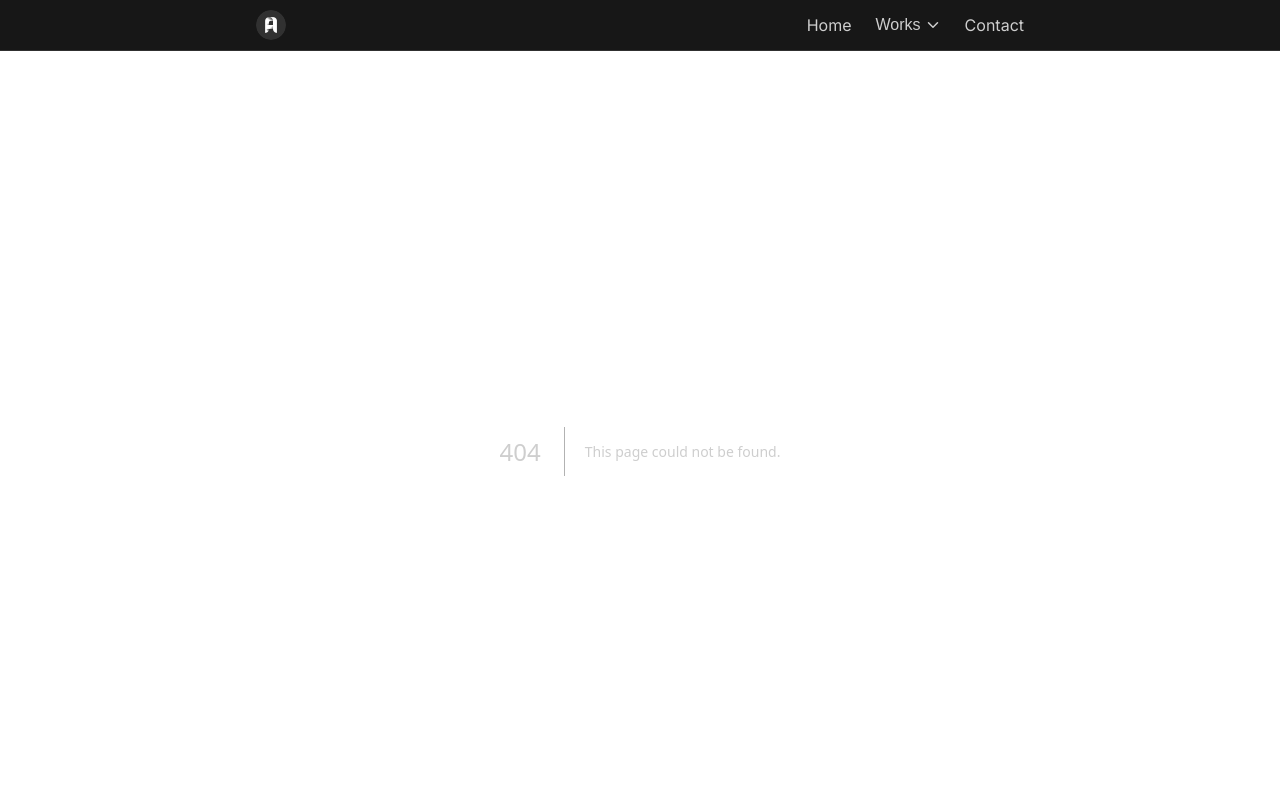
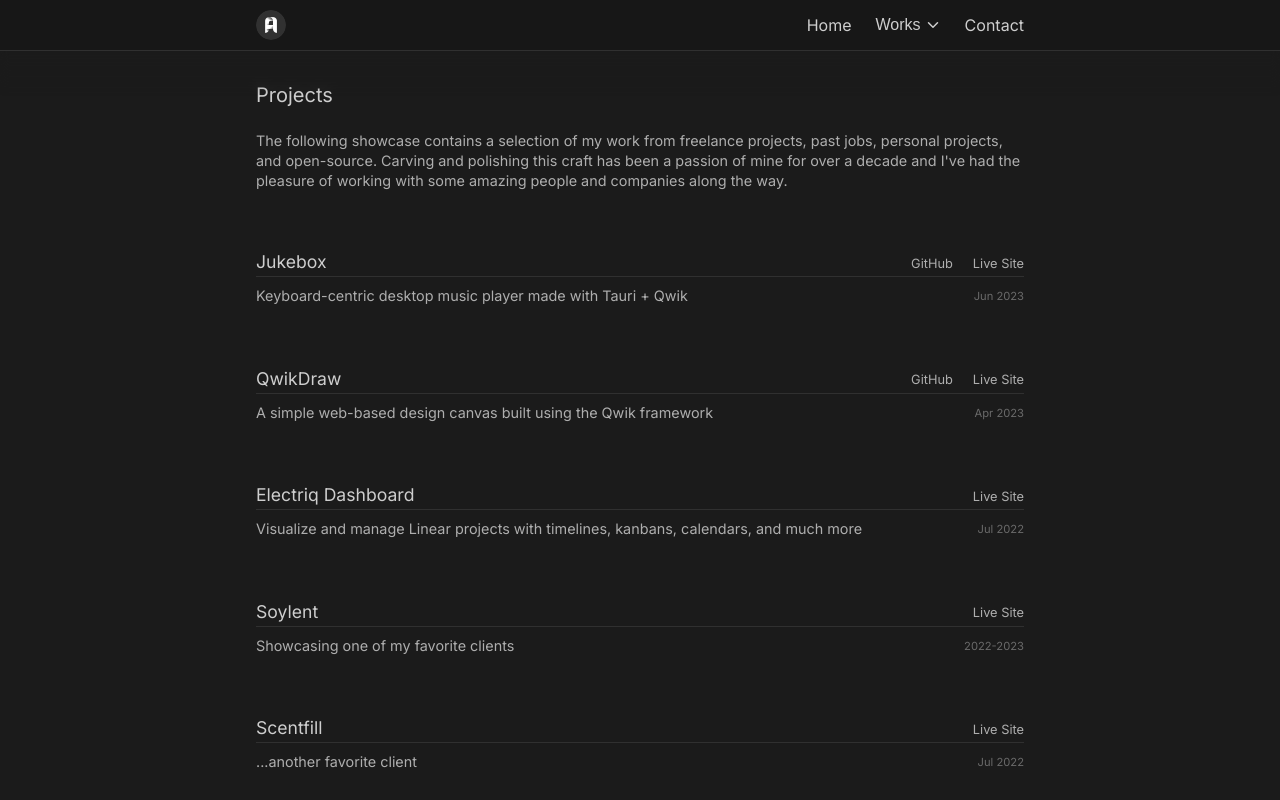
Before and after one commit to christiananagnostou/www, a Next.js app: page /projects in a window 1280 px wide. Before the commit this address had no page. Shown: the top 800 px of the page. Built offline with nearby package versions, Linux system fonts and the light colour scheme.

Commit message:
component markup cleanup

```diff
--- a/components/Nav.tsx
+++ b/components/Nav.tsx
@@ -23,7 +23,7 @@ const categories: Category[] = [
   {
     title: 'Works',
     subLinks: [
-      { href: '/websites', title: 'Websites' },
+      { href: '/projects', title: 'Projects' },
       { href: '/art', title: 'Photography' },
       { href: '/bookmarklets', title: 'Bookmarklets' },
       { href: '/articles', title: 'Articles' },
--- a/pages/art.tsx
+++ b/pages/art.tsx
@@ -28,7 +28,7 @@ const Art = (props: Props) => {
         <meta name="viewport" content="width=device-width, initial-scale=1" />
       </Head>
 
-      <Container id="work" variants={pageAnimation} initial="hidden" animate="show" exit="exit">
+      <Container variants={pageAnimation} initial="hidden" animate="show" exit="exit">
         <Heading variants={fade}>
           <h1>Photography</h1>
           <p>
--- a/pages/lab.tsx
+++ b/pages/lab.tsx
@@ -15,7 +15,7 @@ export default function lab() {
         <meta name="viewport" content="width=device-width, initial-scale=1" />
       </Head>
 
-      <LabItems id="work" variants={pageAnimation} initial="hidden" animate="show" exit="exit">
+      <LabItems variants={pageAnimation} initial="hidden" animate="show" exit="exit">
         {/* Gantt */}
         <Item variants={fade}>
           <DateStyle>May 2024</DateStyle>
--- a/pages/websites.tsx
+++ b/pages/projects.tsx
@@ -8,22 +8,22 @@ import { ProjectState } from '../lib/projects'
 
 type Props = {}
 
-export default function websites({}: Props) {
+export default function projects({}: Props) {
   return (
     <>
       <Head>
-        <title>Works</title>
+        <title>Projects</title>
         <meta name="description" content="Christian Anagnostou's Web Portfolio" />
         <meta name="viewport" content="width=device-width, initial-scale=1" />
       </Head>
 
-      <Work id="work" variants={pageAnimation} initial="hidden" animate="show" exit="exit">
+      <Container variants={pageAnimation} initial="hidden" animate="show" exit="exit">
         <Heading variants={fade}>
-          <h1>Websites</h1>
+          <h1>Projects</h1>
           <p>
             The following showcase contains a selection of my work from freelance projects, past jobs, personal
-            projects, and open-source. Carving and polishing my mark on the www has been a passion of mine for over a
-            decade and I&apos;ve had the pleasure of working with some amazing people and companies along the way.
+            projects, and open-source. Carving and polishing this craft has been a passion of mine for over a decade and
+            I&apos;ve had the pleasure of working with some amazing people and companies along the way.
           </p>
         </Heading>
 
@@ -32,12 +32,12 @@ export default function websites({}: Props) {
             <ProjectTile project={project} key={project.title} />
           ))}
         </motion.section>
-      </Work>
+      </Container>
     </>
   )
 }
 
-const Work = styled(motion.div)`
+const Container = styled(motion.div)`
   overflow: hidden;
   color: var(--text);
   max-width: var(--max-w-screen);
```
